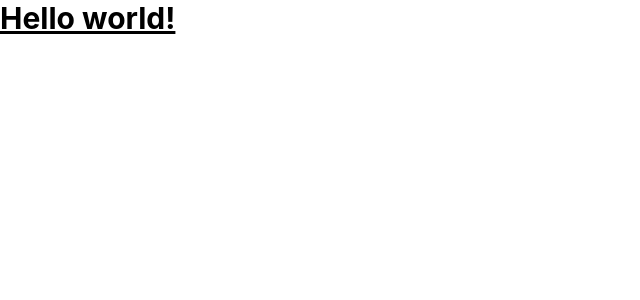
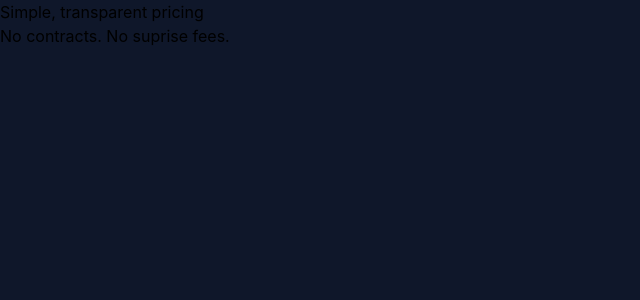
Before and after one commit to ManishNewa/ReactApp, a React (Vite) app: page / in a window 1280 px wide. Shown: the top 300 px of the page, without its empty margins (0-640 px from the left). Built offline with nearby package versions, Linux system fonts and the light colour scheme.

Commit message:
add basic background css, header and titles

```diff
--- a/src/App.jsx
+++ b/src/App.jsx
@@ -1,8 +1,11 @@
 function App() {
     return (
-        <>
-            <h1 className="text-3xl font-bold underline">Hello world!</h1>
-        </>
+        <main className="min-h-screen bg-[#0F172A]">
+            <section className="hero-section">
+                <header>Simple, transparent pricing</header>
+                <p>No contracts. No suprise fees.</p>
+            </section>
+        </main>
     );
 }
 
--- a/src/index.css
+++ b/src/index.css
@@ -1 +1,6 @@
 @import "tailwindcss";
+/*
+#0F172A
+Poppins
+#1E293B(normal)
+#6366F1(popular) */
```
